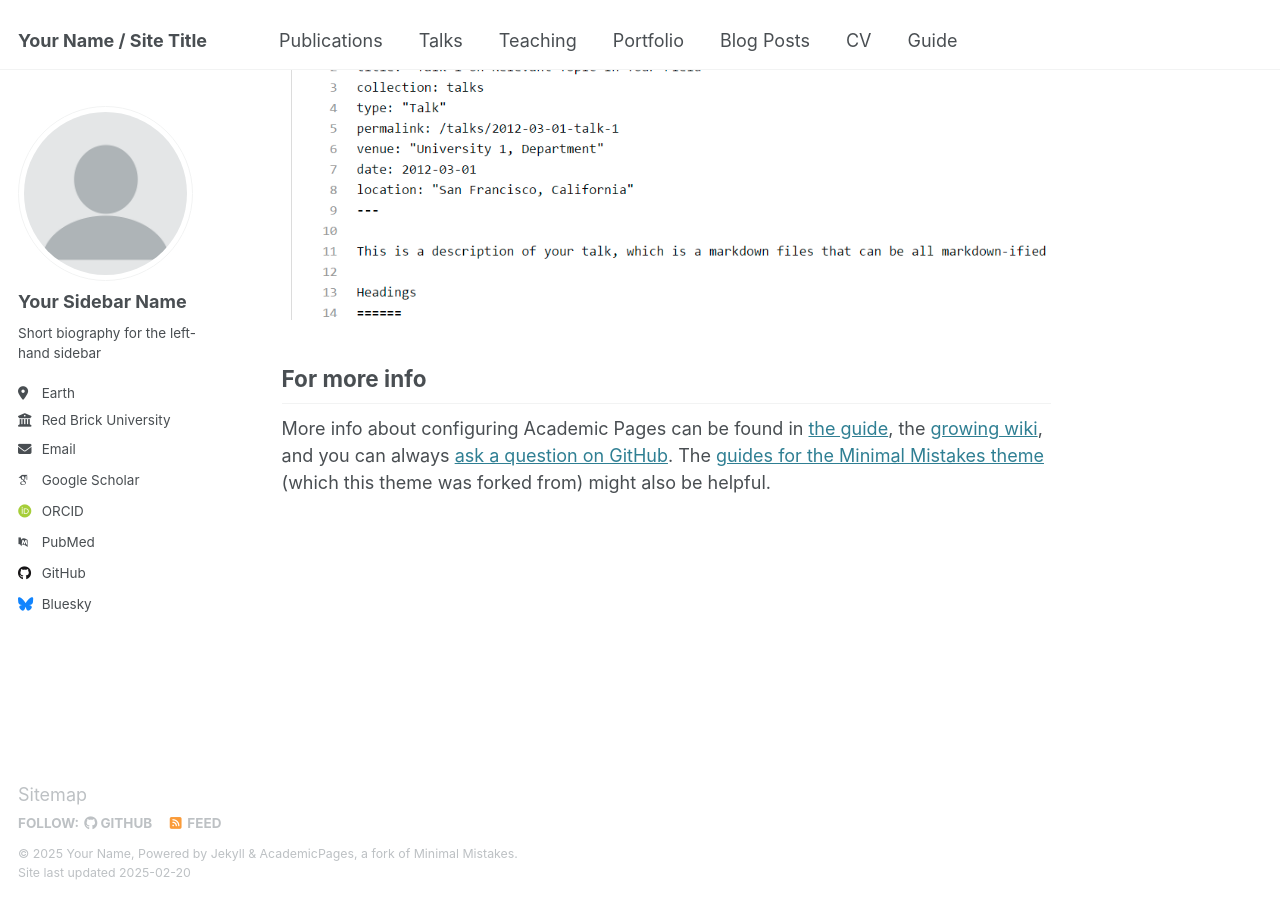
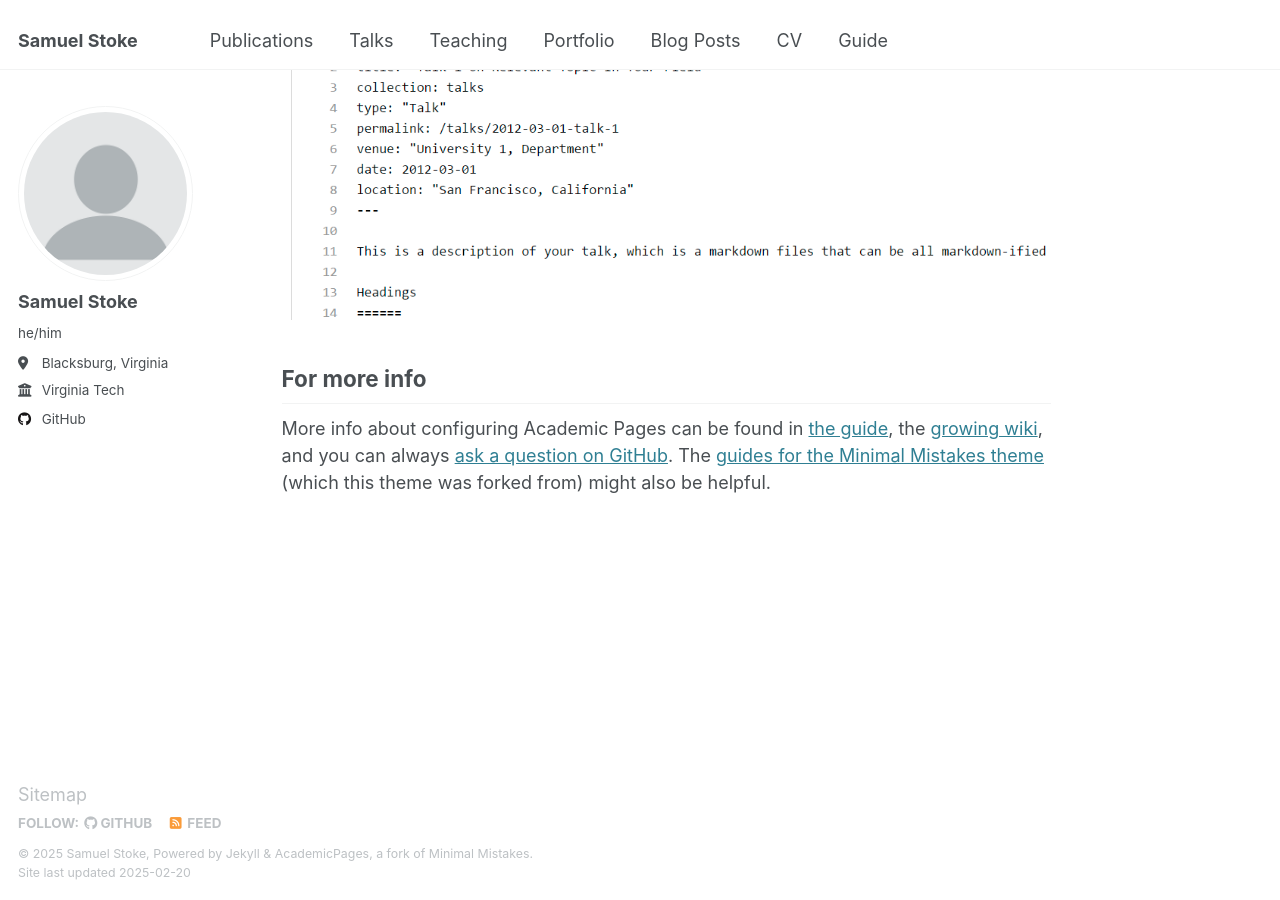
Before and after one commit to samuelstoke-vt/samuelstoke-vt.github.io, a Jekyll site: the page built from _pages/about.md, in a window 1280 px wide and 900 px high, scrolled down 2642 px. Built offline with Jekyll 4.4.1, drawn with Linux system fonts in a browser that asks for light colours; some web fonts are replaced.

Commit message:
Update _config.yml

```diff
--- a/_config.yml
+++ b/_config.yml
@@ -9,10 +9,10 @@
 # Basic Site Settings
 locale                   : "en-US"
 site_theme               : "default"
-title                    : "Your Name / Site Title"
+title                    : "Samuel Stoke"
 title_separator          : "-"
-name                     : &name "Your Name"
-description              : &description "personal description"
+name                     : &name "Samuel Stoke"
+description              : &description "Mathematics and Computer Engineering student at Virginia Tech"
 url                      : https://academicpages.github.io # the base hostname & protocol for your site e.g. "https://[your GitHub username].github.io"
 baseurl                  : "" # the subpath of your site, e.g. "/blog"
 repository               : "academicpages/academicpages.github.io"
@@ -23,21 +23,21 @@ repository               : "academicpages/academicpages.github.io"
 author:
   # Biographic information
   avatar           : "profile.png"
-  name             : "Your Sidebar Name"
-  pronouns         : # example: "she/her"
-  bio              : "Short biography for the left-hand sidebar"
-  location         : "Earth"
-  employer         : "Red Brick University"
+  name             : "Samuel Stoke"
+  pronouns         : "he/him"
+  bio              : # ""
+  location         : "Blacksburg, Virginia"
+  employer         : "Virginia Tech"
   uri              : # URL
-  email            : "none@example.org"
+  email            : # "none@example.org"
 
   # Academic websites
   arxiv            : # URL - Update with the correct link to your profile
-  googlescholar    : "https://scholar.google.com/citations?user=PS_CX0AAAAAJ"
+  googlescholar    : # "https://scholar.google.com/citations?user=PS_CX0AAAAAJ"
   impactstory      : # URL
-  orcid            : "http://orcid.org/yourorcidurl"
+  orcid            : # "http://orcid.org/yourorcidurl"
   semantic         : # URL
-  pubmed           : "https://www.ncbi.nlm.nih.gov/pubmed/?term=john+snow"
+  pubmed           : # "https://www.ncbi.nlm.nih.gov/pubmed/?term=john+snow"
   researchgate     : # URL
   scopus           : # URL
 
@@ -45,12 +45,12 @@ author:
   bitbucket        : # Username - Update with your username on the site
   codepen          : # Username
   dribbble         : # Username
-  github           : "academicpages"
+  github           : "samuelstoke-vt"
   kaggle           : # Username
   stackoverflow    : # User number or user number and name (i.e., use "1" or "1/jeff-atwood")
 
   # Social media
-  bluesky          : "bsky.app" # Replace this with you Bluesky username
+  bluesky          : # "bsky.app" # Replace this with you Bluesky username
   facebook         : # Username
   flickr           : # Username
   foursquare       : # Username
@@ -76,13 +76,13 @@ author:
   zhihu            : # Username
 
 # Publication Category - The following the list of publication categories and their headings
-publication_category:
-  books:
-    title: 'Books'
-  manuscripts:
-    title: 'Journal Articles'
-  conferences:
-    title: 'Conference Papers'
+# publication_category:
+  # books:
+    # title: 'Books'
+  # manuscripts:
+    # title: 'Journal Articles'
+  # conferences:
+    # title: 'Conference Papers'
 
 # Site Settings
 teaser                   :  # filename of teaser fallback teaser image placed in /images/, .e.g. "500x300.png"
```
